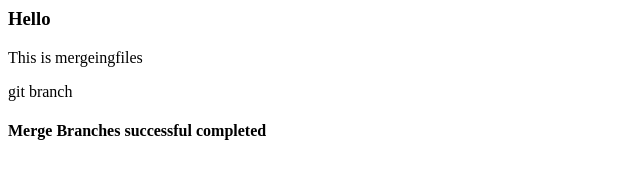
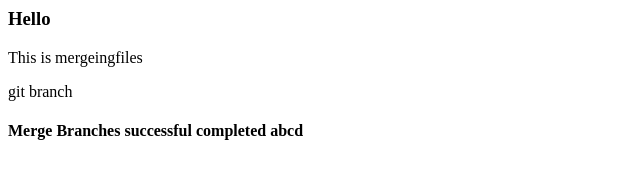
Before and after one commit to Venkataramanareactdev/Samplegitrepo, a plain HTML site: page mergeingfiles.html in a window 1280 px wide. Shown: the full height of the page, 0-640 px from the left. Drawn offline with Linux system fonts and the light colour scheme.

Commit message:
conflits_21

```diff
--- a/mergeingfiles.html
+++ b/mergeingfiles.html
@@ -8,6 +8,6 @@
     <h3>Hello</h3>
     <p>This is mergeingfiles</p>
     <p>git branch</p>
-    <h4>Merge Branches successful completed</h4>
+    <h4>Merge Branches successful completed abcd</h4>
 </body>
 </html>
```
